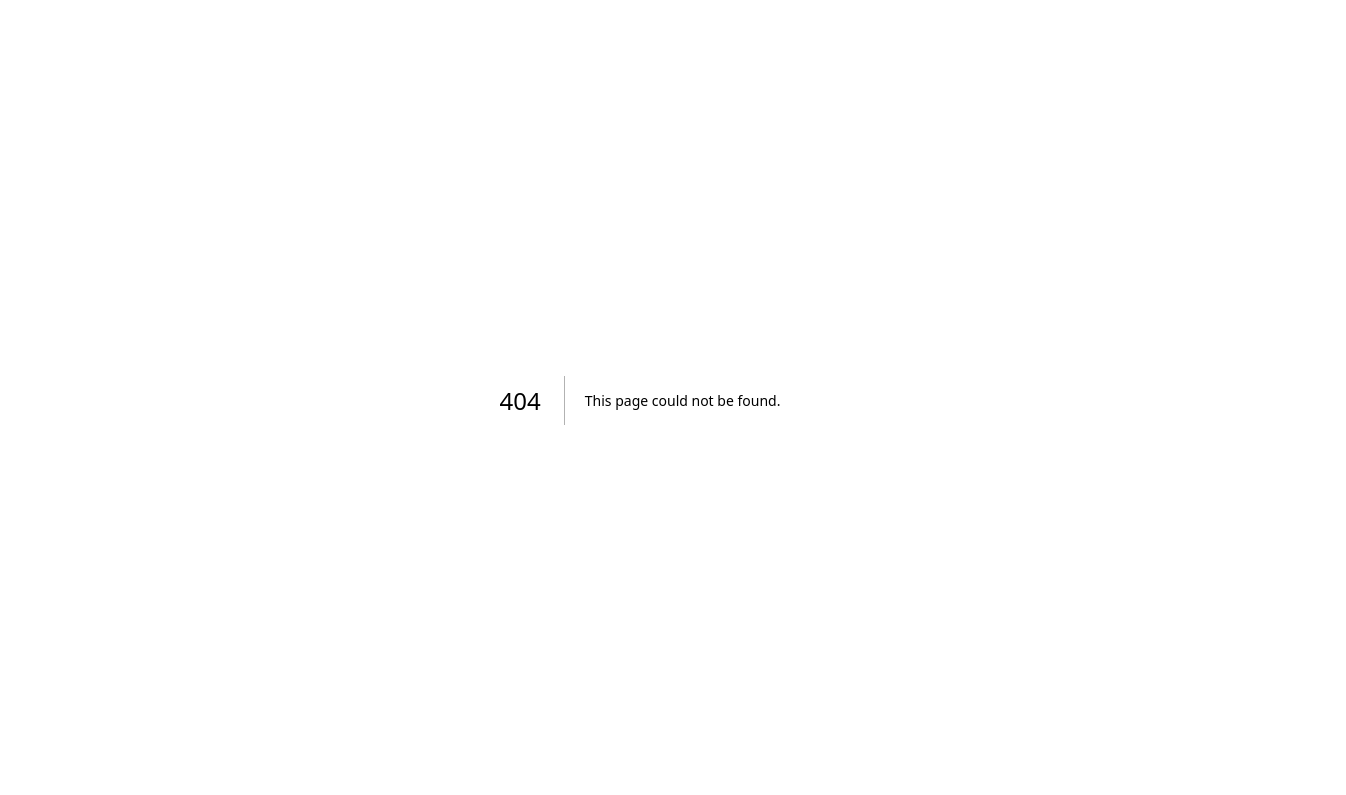
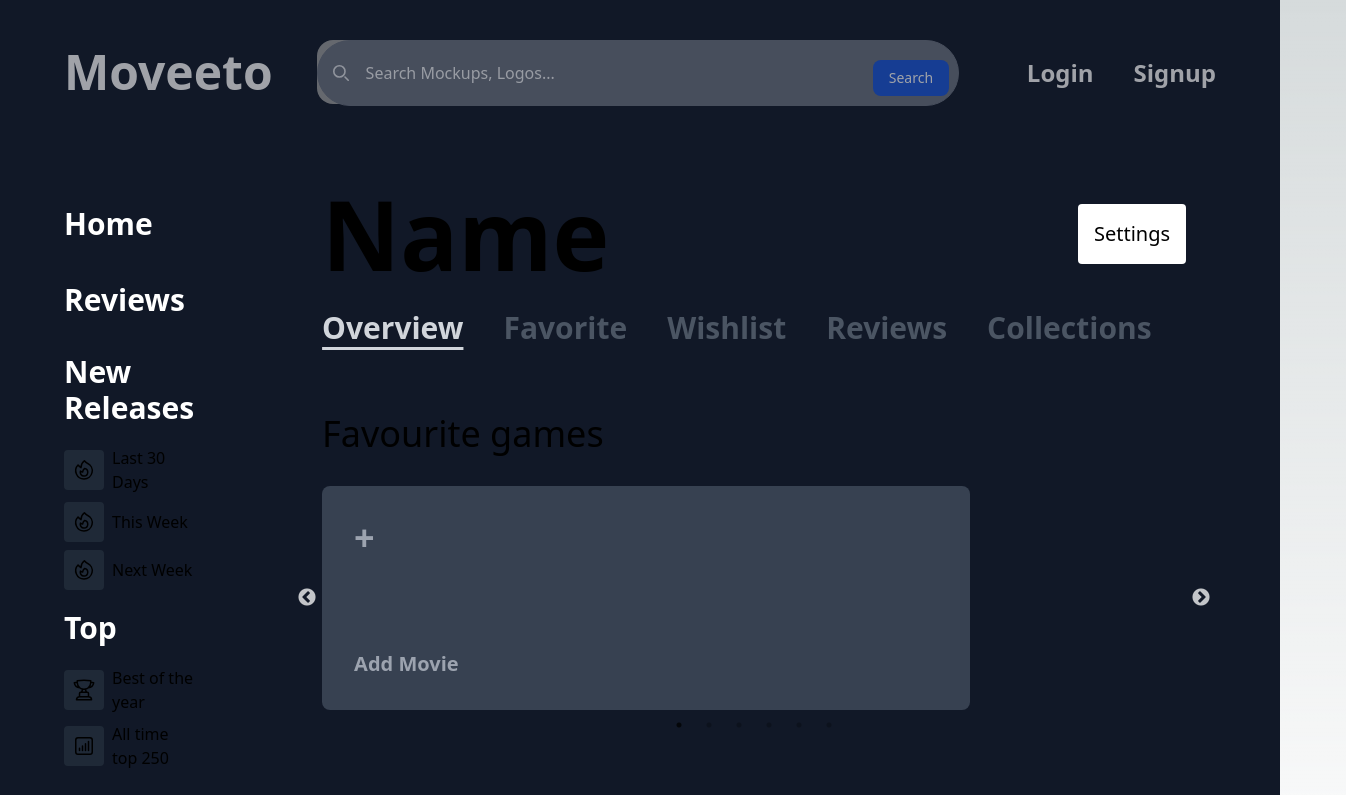
Before and after one commit to BoDZz98/Moveeto-website2, a Next.js app: page /profile/overview in a window 1280 px wide. Before the commit this address had no page. Shown: the top 795 px of the page, 1346 px wide, since content can reach past the window. Built offline with nearby package versions, Linux system fonts and the light colour scheme; no server answers; grey boxes are pictures that could not be loaded.

Commit message:
user profile UI

```diff
--- a/components/layout/Header.tsx
+++ b/components/layout/Header.tsx
@@ -39,9 +39,14 @@ const Header = () => {
             </>
           )}
           {status === "authenticated" && (
-            <button onClick={() => signOut()}>
-              <h1 className="text-white text-2xl font-bold ">Logout</h1>
-            </button>
+            <>
+              <Link href="/profile/overview">
+                <h1 className="text-white text-2xl font-bold ">My Library</h1>
+              </Link>
+              <button onClick={() => signOut()}>
+                <h1 className="text-white text-2xl font-bold ">Logout</h1>
+              </button>
+            </>
           )}
         </div>
       </div>
--- a/components/layout/layout.tsx
+++ b/components/layout/layout.tsx
@@ -8,7 +8,7 @@ type LayoutProps = {
 };
 const Layout = ({ children, sideBarNotVisible }: LayoutProps) => {
   return (
-    <div className="flex flex-col px-16 py-10 bg-gray-900 ">
+    <div className="flex flex-col px-16 py-10 bg-gray-900 min-h-screen">
       <Header />
       <div className="flex w-full">
         {!sideBarNotVisible && <SideBar />}
--- /dev/null
+++ b/components/profile/Cor.tsx
@@ -0,0 +1,28 @@
+import "slick-carousel/slick/slick.css";
+import "slick-carousel/slick/slick-theme.css";
+
+import React from "react";
+import EmptyMovieCard from "./EmptyMovieCard";
+import Slider from "react-slick";
+
+const Carouselll = () => {
+  var settings = {
+    dots: true,
+    infinite: true,
+    speed: 500,
+    slidesToShow: 1,
+    slidesToScroll: 1,
+  };
+  return (
+    <Slider {...settings}>
+      <EmptyMovieCard />
+      <EmptyMovieCard />
+      <EmptyMovieCard />
+      <EmptyMovieCard />
+      <EmptyMovieCard />
+      <EmptyMovieCard />
+    </Slider>
+  );
+};
+
+export default Carouselll;
--- /dev/null
+++ b/components/profile/EmptyMovieCard.tsx
@@ -0,0 +1,12 @@
+import React from "react";
+
+const EmptyMovieCard = () => {
+  return (
+    <div className="rounded-lg p-8 h-56 w-3/4 text-xl font-semibold flex flex-col justify-between bg-gray-700 text-gray-400 hover:bg-white hover:text-black hover:cursor-pointer transition ease-in-out delay-150">
+      <p className="text-4xl font-bold">+</p>
+      <p>Add Movie</p>
+    </div>
+  );
+};
+
+export default EmptyMovieCard;
--- /dev/null
+++ b/components/profile/ProfileLayout.tsx
@@ -0,0 +1,56 @@
+import Link from "next/link";
+import React, { useState } from "react";
+
+type ProfileLayoutProps = {
+  pageTitle: string;
+  children: React.ReactNode;
+};
+const ProfileLayout = ({ pageTitle, children }: ProfileLayoutProps) => {
+  const [title, setTitle] = useState(pageTitle);
+
+  const linkStyle =
+    "text-gray-600 text-3xl font-semibold hover:underline-offset-8 hover:underline";
+  const activeLinkStyle =
+    "text-gray-300 text-3xl font-semibold underline-offset-8 underline";
+
+  return (
+    <div className=" flex flex-col gap-y-7 justify-center ml-32 2xl:mr-48 w-3/4 ">
+      <div className="flex justify-between items-center">
+        <p className="text-8xl font-extrabold">Name</p>
+        <button className="rounded p-4 h-fit hover:bg-gray-300 bg-white text-black text-xl">
+          Settings
+        </button>
+      </div>
+      <div className="flex gap-x-10 mb-10 ">
+        <Link href="/profile/overview" onClick={() => setTitle("Overview")}>
+          <h1 className={title === "Overview" ? activeLinkStyle : linkStyle}>
+            Overview
+          </h1>
+        </Link>
+        <Link href="/profile/overview" onClick={() => setTitle("Favorite")}>
+          <h1 className={title === "Favorite" ? activeLinkStyle : linkStyle}>
+            Favorite
+          </h1>
+        </Link>
+        <Link href="/profile/overview" onClick={() => setTitle("Wishlist")}>
+          <h1 className={title === "Wishlist" ? activeLinkStyle : linkStyle}>
+            Wishlist
+          </h1>
+        </Link>
+        <Link href="/profile/overview" onClick={() => setTitle("Reviews")}>
+          <h1 className={title === "Reviews" ? activeLinkStyle : linkStyle}>
+            Reviews
+          </h1>
+        </Link>
+        <Link href="/profile/overview" onClick={() => setTitle("Collections")}>
+          <h1 className={title === "Collections" ? activeLinkStyle : linkStyle}>
+            Collections
+          </h1>
+        </Link>
+      </div>
+      {children}
+    </div>
+  );
+};
+
+export default ProfileLayout;
--- a/package.json
+++ b/package.json
@@ -18,7 +18,11 @@
     "react": "^18",
     "react-bootstrap": "^2.10.1",
     "react-dom": "^18",
-    "react-player": "^2.15.1"
+    "react-multi-carousel": "^2.8.5",
+    "react-player": "^2.15.1",
+    "react-responsive-carousel": "^3.2.23",
+    "react-slick": "^0.30.2",
+    "slick-carousel": "^1.8.1"
   },
   "devDependencies": {
     "@types/bcrypt": "^5.0.2",
--- /dev/null
+++ b/pages/profile/overview.tsx
@@ -0,0 +1,61 @@
+import Layout from "@/components/layout/layout";
+import Carouselll from "@/components/profile/Cor";
+import EmptyMovieCard from "@/components/profile/EmptyMovieCard";
+import ProfileLayout from "@/components/profile/ProfileLayout";
+import React from "react";
+
+const overview = () => {
+  return (
+    <Layout>
+      <ProfileLayout pageTitle="Overview">
+        <div className="">
+          <h1 className="text-4xl mb-8">Favourite games</h1>
+          {/* <div className="flex gap-x-10 relative ">
+            {leftArrow}
+            <EmptyMovieCard />
+            <EmptyMovieCard />
+            <EmptyMovieCard />
+            {rightArrow}
+          </div> */}
+          <Carouselll />
+        </div>
+      </ProfileLayout>
+    </Layout>
+  );
+};
+
+export default overview;
+
+const leftArrow = (
+  <svg
+    xmlns="http://www.w3.org/2000/svg"
+    fill="none"
+    viewBox="0 0 24 24"
+    strokeWidth={3.5}
+    stroke="rgb(55 65 81)"
+    className="w-10 h-10 absolute top-24 -left-14 hover:stroke-white hover:cursor-pointer transition ease-in-out delay-150"
+  >
+    <path
+      strokeLinecap="round"
+      strokeLinejoin="round"
+      d="M15.75 19.5 8.25 12l7.5-7.5"
+    />
+  </svg>
+);
+
+const rightArrow = (
+  <svg
+    xmlns="http://www.w3.org/2000/svg"
+    fill="none"
+    viewBox="0 0 24 24"
+    strokeWidth={3.5}
+    stroke="rgb(55 65 81)"
+    className="w-10 h-10  absolute top-24 -right-14 hover:stroke-white hover:cursor-pointer transition ease-in-out delay-150"
+  >
+    <path
+      strokeLinecap="round"
+      strokeLinejoin="round"
+      d="m8.25 4.5 7.5 7.5-7.5 7.5"
+    />
+  </svg>
+);
```
Also changed, not shown: pages/profile/favorite.tsx (added), 1 other file (tests, documents, lock files or other folders).
